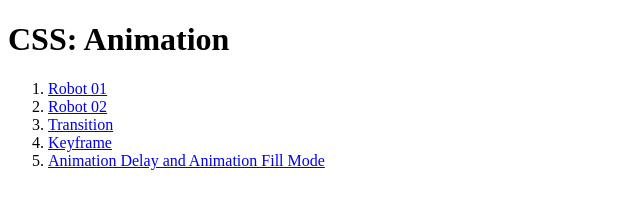
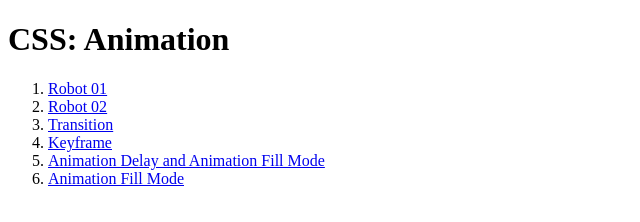
Before and after one commit to lucasrmagalhaes/animation-css, a plain HTML site: page index.html in a window 1280 px wide. Shown: the whole page, without its empty margins (0-640 px from the left). Drawn offline with Linux system fonts and the light colour scheme.

Commit message:
A closer look at animation-fill-mode

```diff
--- /dev/null
+++ b/02-03_animation_fill_mode/style.css
@@ -0,0 +1,21 @@
+@keyframes move {
+    0% { transform: translateX(0); }
+    100% { transform: translateX(900px); }
+}
+
+.robot {
+    animation-name: move;
+    animation-duration: 3s;
+    /* animation-fill-mode: backwards; */
+    /* animation-fill-mode: forwards; */
+    animation-fill-mode: both;
+}
+
+body {
+    margin:3em;
+    background-color: #433F55;
+}
+
+img {
+    width: 100px;
+}
--- a/index.html
+++ b/index.html
@@ -42,6 +42,12 @@
                     Animation Delay and Animation Fill Mode
                 </a>
             </li>
+
+            <li>
+                <a href="./02-03_animation_fill_mode/index.html" target="_blank" rel="noopener noreferrer">
+                    Animation Fill Mode
+                </a>
+            </li>
         </ol>
     </body>
 </html>
```
Also changed, not shown: 02-03_animation_fill_mode/index.html (added, +15 -0 lines), 02-03_animation_fill_mode/robot.svg (added), 1 other file.
